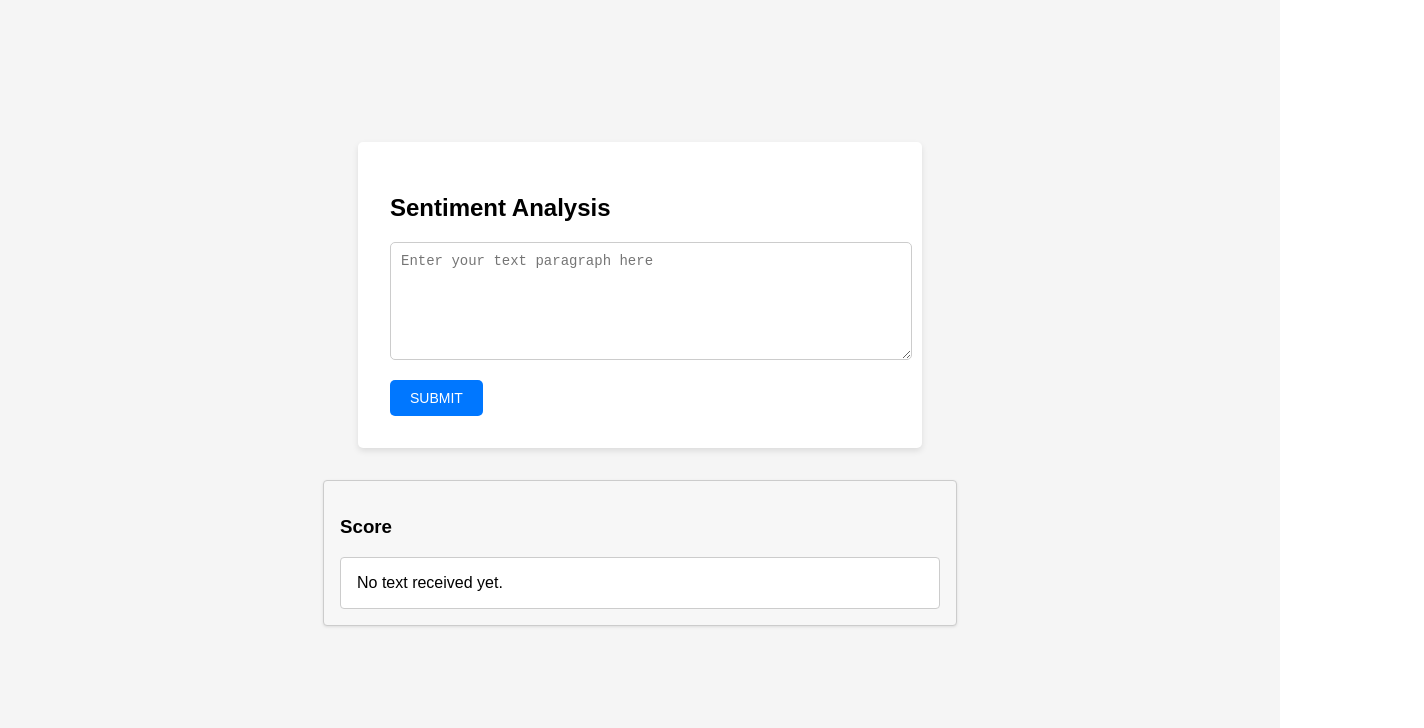
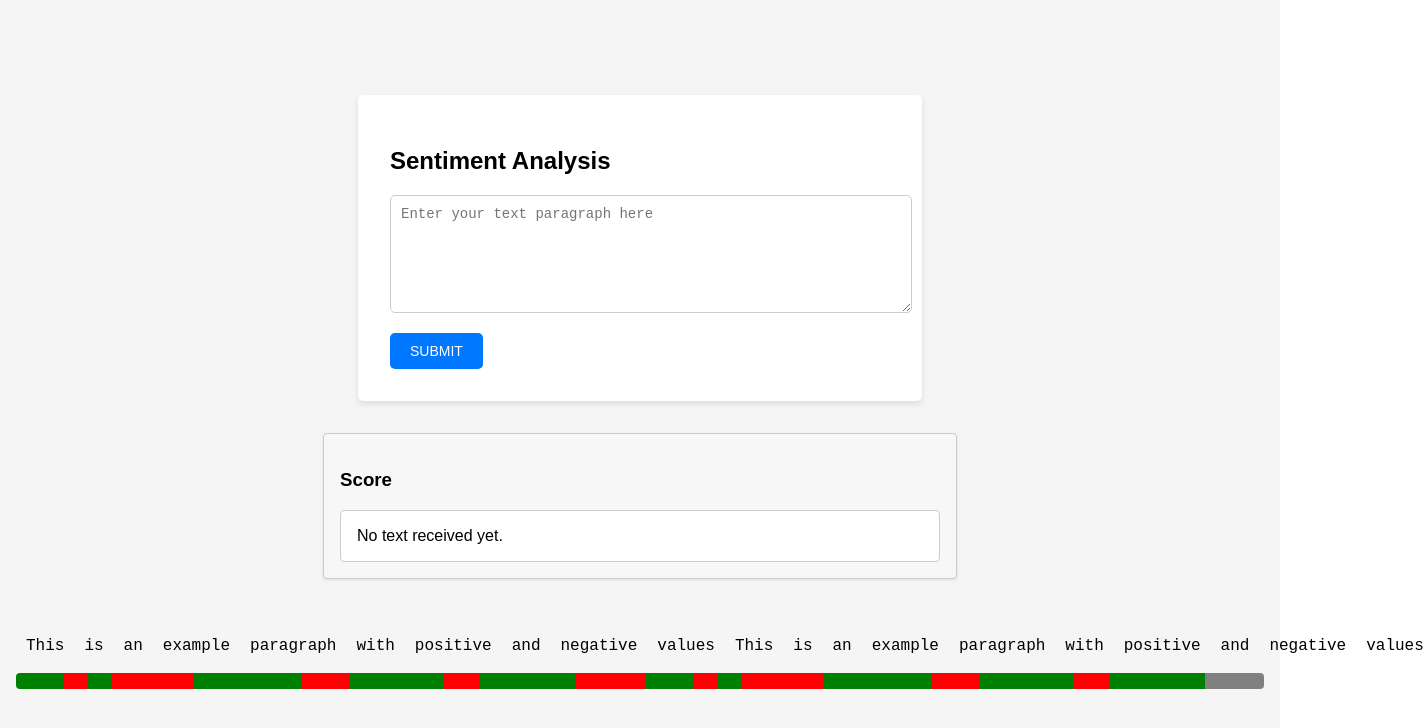
Before and after one commit to huangruoqi/ruoqi-org, a React (Create React App) app in the folder frontend/: page / in a window 1280 px wide. Shown: the top 728 px of the page, 1424 px wide, since content can reach past the window. Built offline with nearby package versions, Linux system fonts and the light colour scheme.

Commit message:
kind of work

```diff
--- a/frontend/src/App.js
+++ b/frontend/src/App.js
@@ -1,5 +1,6 @@
 import React, { useState } from 'react';
 import './App.css';
+import LineByLineBar from './components/LineByLineBar';
 
 const TextDisplay = ({ receivedText }) => {
   return (
@@ -19,6 +20,12 @@ const App = () => {
   };
   const [text, setText] = useState('');
   const [receivedText, setReceivedText] = useState('');
+
+  const [words] = useState([
+    "This", "is", "an", "example", "paragraph", "with", "positive", "and", "negative", "values",
+    "This", "is", "an", "example", "paragraph", "with", "positive", "and", "negative", "values",
+  ]);
+  const [values] = useState([1, -1, 1, -1, 1, -1, 1, -1, 1, -1, 1, -1, 1, -1, 1, -1, 1, -1, 1, 0]);
 
   const handleChange = (e) => {
     setText(e.target.value);
@@ -67,6 +74,7 @@ const App = () => {
         </button>
       </form>
       <TextDisplay receivedText={receivedText} />
+      <LineByLineBar words={words} values={values} />
     </div>
   );
 };
--- /dev/null
+++ b/frontend/src/components/LineByLineBar.css
@@ -0,0 +1,26 @@
+.line-by-line-bar {
+  display: flex;
+  flex-direction: column;
+  width: 100%;
+  padding: 1rem 0;
+}
+
+.words-container {
+  display: flex;
+  margin-bottom: 0.5rem;
+  font-family: 'Courier New', monospace; /* Use monospace font */
+}
+
+.word {
+  white-space: nowrap;
+  flex: 1;
+  text-align: center;
+  margin: 10px;
+
+}
+
+.bar {
+  width: 100%;
+  height: 1rem;
+  border-radius: 4px;
+}
--- /dev/null
+++ b/frontend/src/components/LineByLineBar.jsx
@@ -0,0 +1,39 @@
+import React from 'react';
+import './LineByLineBar.css';
+
+const LineByLineBar = ({ words, values }) => {
+  const getColor = (value) => {
+    return value > 0 ? 'green' : value < 0 ? 'red' : 'gray';
+  };
+
+  const createGradient = () => {
+    const segmentLengths = words.map((e, i)=>e.length/1.05);
+    let total = 0;
+    let gradient = '';
+
+    values.forEach((value, index) => {
+      const startPos = total;
+      const endPos = startPos + segmentLengths[index];
+      const color = getColor(value);
+      gradient += `, ${color} ${startPos}%, ${color} ${endPos}%`;
+        total += segmentLengths[index];
+    });
+
+    return `linear-gradient(to right${gradient})`;
+  };
+
+  return (
+    <div className="line-by-line-bar">
+      <div className="words-container">
+        {words.map((word, index) => (
+          <span key={index} className="word">
+            {word}
+          </span>
+        ))}
+      </div>
+      <div className="bar" style={{ background: createGradient() }}></div>
+    </div>
+  );
+};
+
+export default LineByLineBar;
```
Also changed, not shown: 1 other file (tests, documents, lock files or other folders).
